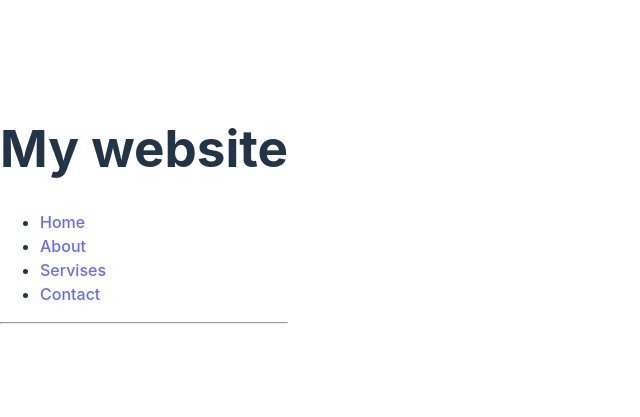
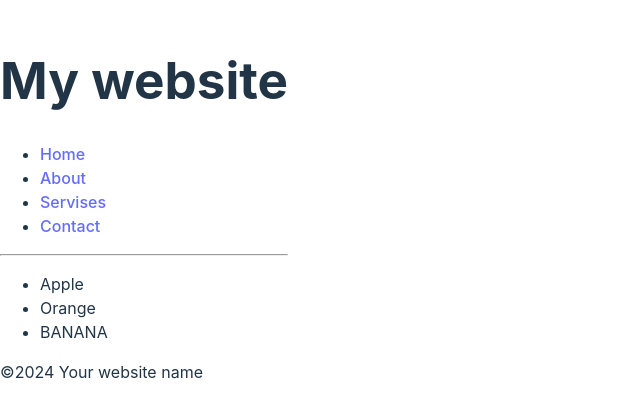
Before and after one commit to sami-bouguettaya/learning-react, a React (Vite) app in the folder my-react-app/: page / in a window 1280 px wide. Shown: the part 191-608 px from the top of the page, without its empty margins (0-640 px from the left). Built offline with nearby package versions, Linux system fonts and the light colour scheme.

Commit message:
introduction to react ....

```diff
--- a/my-react-app/src/App.jsx
+++ b/my-react-app/src/App.jsx
@@ -1,11 +1,14 @@
 import Header from "./Header.jsx"
 import Footer from "./Footer.jsx";
+import Food from "./Food.jsx";
 
 function App() {
  return(
   <>
  <Header></Header>
- {/* <Footer></Footer> */}
+ <Food></Food>
+ <Footer></Footer>
+
   </>
  );
 }
--- /dev/null
+++ b/my-react-app/src/Food.jsx
@@ -0,0 +1,13 @@
+function Food (){
+    const food1 ="Orange";
+    const food2 ="Banana";
+    return(
+        <ul>
+            <li>Apple</li>
+            <li>{food1}</li>
+            <li>{food2.toUpperCase()}</li>
+        </ul>
+    );
+}
+
+export default Food
--- a/my-react-app/src/Footer.jsx
+++ b/my-react-app/src/Footer.jsx
@@ -1,9 +1,10 @@
 
-function Footer(){
-    return(
-        <Footer>
-            <P>&copy; Your website name</P>
-        </Footer>
-    );
+function Footer() {
+  return (
+    <footer>
+      <p>&copy;{new Date().getFullYear()} Your website name</p>
+    </footer>
+  );
 }
-export default Footer
+
+export default Footer;
```
